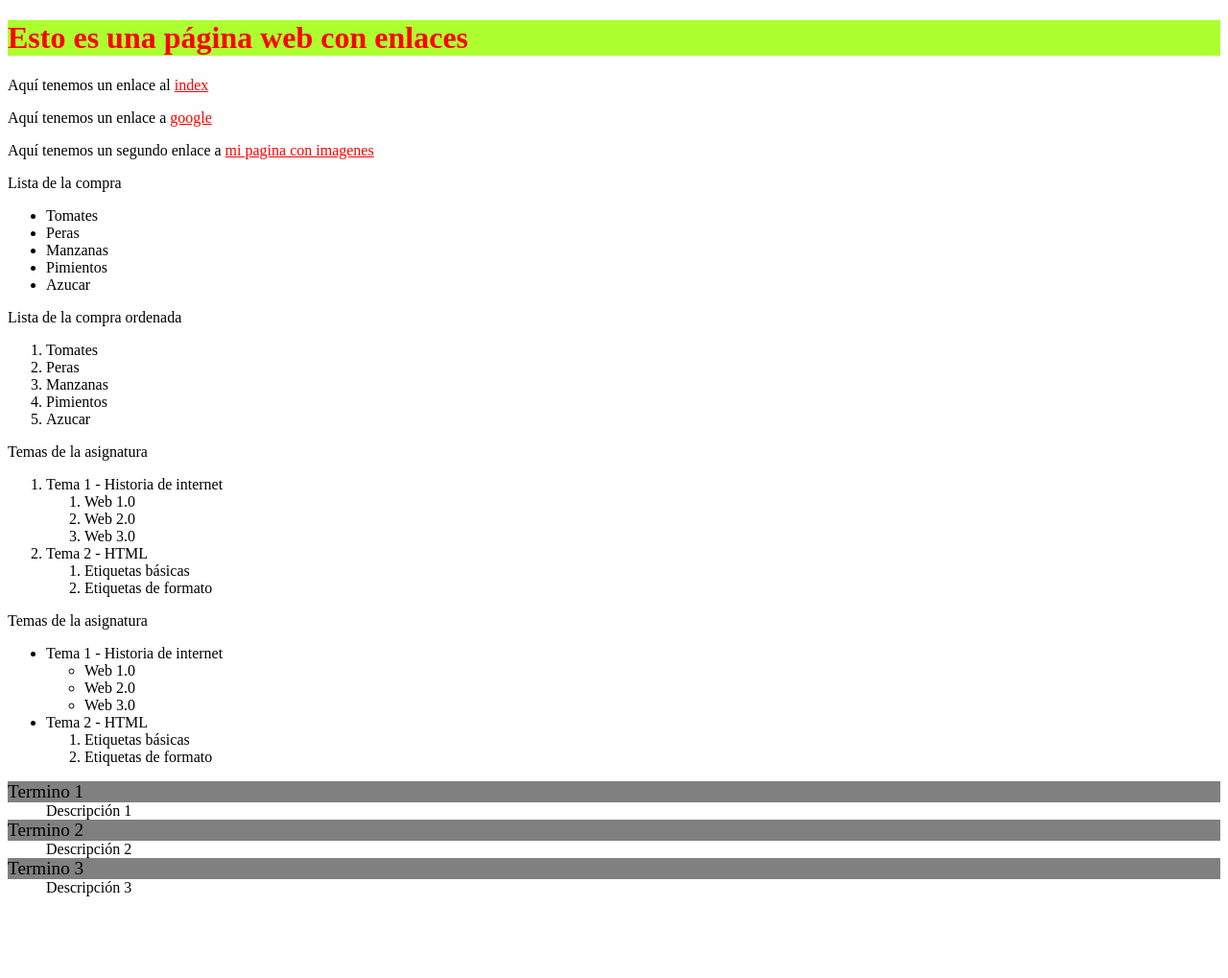
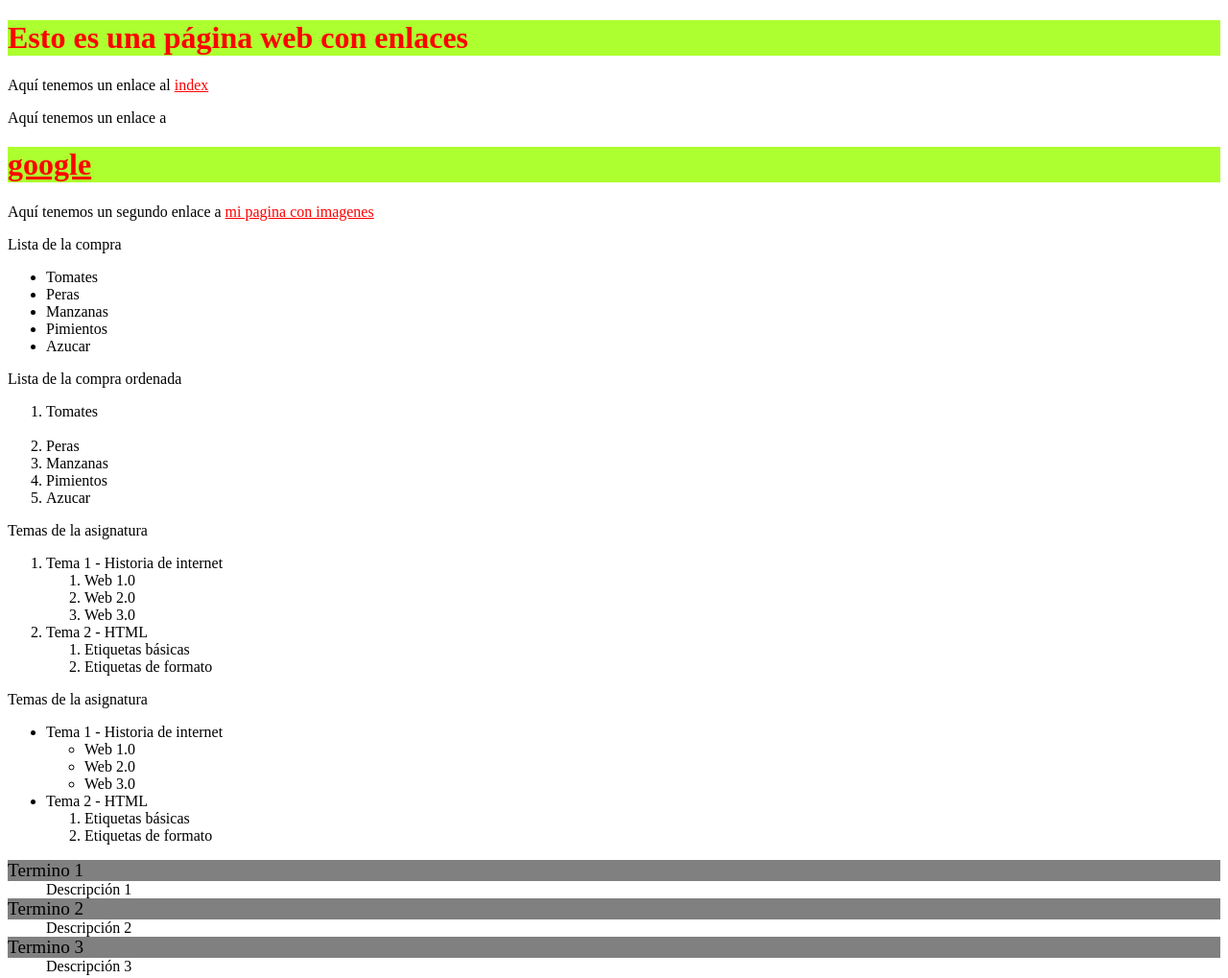
Before and after one commit to profesor-carlospf/mi-primera-pagina-web, a plain HTML site: page site/MiPaginaConEnlaces.html in a window 1280 px wide. Shown: the whole page at 96% size. Before the commit the page ends 950 px from the top, so only its background shows below. Drawn offline with Linux system fonts and the light colour scheme.

Commit message:
Viendo el target blank en una página externa

```diff
--- a/site/MiPaginaConEnlaces.html
+++ b/site/MiPaginaConEnlaces.html
@@ -15,7 +15,7 @@
     <body>
         <h1>Esto es una página web con enlaces</h1>
         <p>Aquí tenemos un enlace al <a href="../index.html">index</a></p>
-        <p>Aquí tenemos un enlace a <a href="https://www.google.es">google</a></p>
+        <p>Aquí tenemos un enlace a <a href="https://www.google.es"  target="_blank"><h1>google</h1></a></p>
         <p>Aquí tenemos un segundo enlace a <a href=".\MiPaginaConImagenes.html">mi pagina con imagenes</a></p>
         Lista de la compra
         <ul>
@@ -28,6 +28,7 @@
         Lista de la compra ordenada
         <ol>
             <li>Tomates</li>
+            <img>
             <li>Peras</li>
             <li>Manzanas</li>
             <li>Pimientos</li>
```
